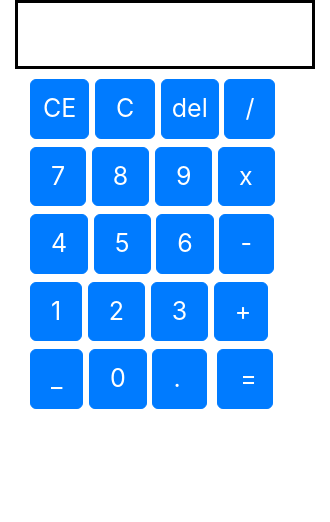
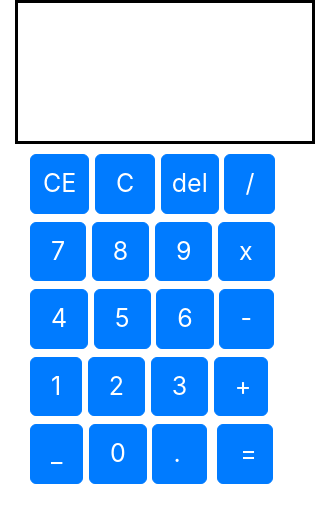
Before and after one commit to CaramelBear/Calculator-Electron, an Electron app: page index.html in a window 330 px wide. Drawn offline with nearby package versions, Linux system fonts and the light colour scheme.

Commit message:
fixed display height issues

```diff
--- a/index.html
+++ b/index.html
@@ -14,7 +14,7 @@
         <span id="commands"></span>
         <div class="mover">
 
-          <span id="inputDisplay"></span>
+          <p id="inputDisplay"></p>
         </div>
 
       </div>
--- a/main.js
+++ b/main.js
@@ -9,7 +9,7 @@ let win;
 
 function createWindow() {
   //create browser window
-  win = new BrowserWindow({width:330,height:520,resizable:false, icon:__dirname+'/img/Calculator-icon.png'});
+  win = new BrowserWindow({width:330,height:550,resizable:false, icon:__dirname+'/img/Calculator-icon.png'});
 
   //load index.html
   win.loadURL(url.format({
--- a/master.css
+++ b/master.css
@@ -59,6 +59,7 @@ html .equal{
 
 #inputDisplay{
   font-size: 35px;
+  min-height: 55px;
 }
 
 .mover{
```
